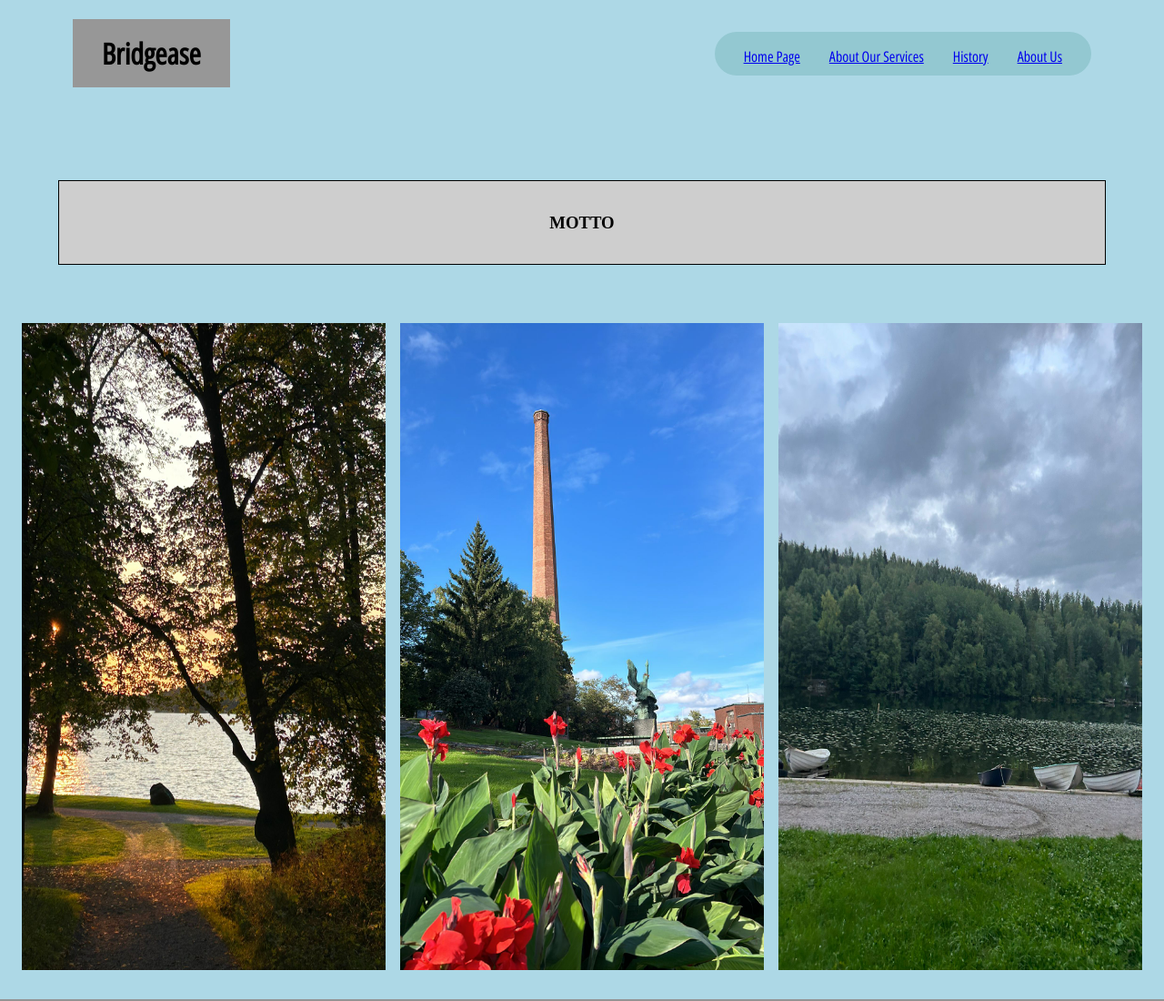
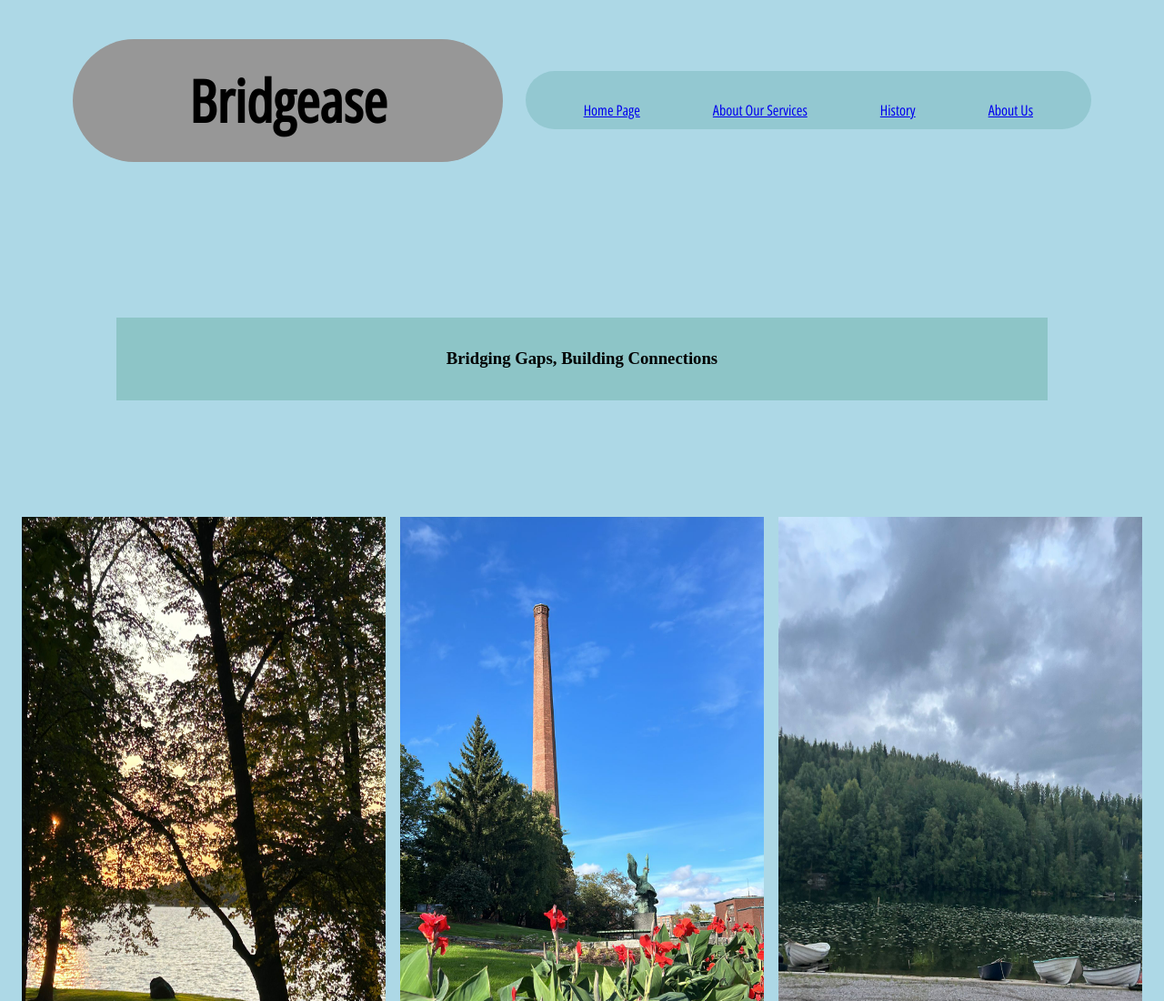
Before and after one commit to malykoszmar/Bridgease, a plain HTML site: page index.html in a window 1280 px wide. Shown: the top 1100 px of the page at 91% size. Drawn offline with Linux system fonts and the light colour scheme.

Commit message:
wrote  motto

```diff
--- a/index.html
+++ b/index.html
@@ -24,7 +24,7 @@
     </div>
 
     <div class="mottoContainer">
-        <h3>MOTTO</h3>
+        <h3>Bridging Gaps, Building Connections</h3>
     </div>
 
     <div class="pictureContainer">
--- a/style.css
+++ b/style.css
@@ -28,26 +28,27 @@ body {
     height: 2rem;
     display: flex;
     flex-direction: row;
-    gap: 2rem;
-    padding-top: 1rem;
-    padding-left: 2rem;
-    padding-right: 2rem;
+    gap: 5rem;
+    padding-top: 2rem;
+    padding-left: 4rem;
+    padding-right: 4rem;
 }
 
 .logo {
-    padding: 1rem;
-    padding-left: 2rem;
-    padding-right: 2rem;
+    border-radius: 5rem;
+    padding: 1.5rem;
+    padding-left: 8rem;
+    padding-right: 8rem;
     background-color: rgb(151, 151, 151);
     color: rgb(0, 0, 0);
+    font-size: 4rem;
 }
 
 .mottoContainer {
     text-align: center;
-    border-color: rgb(206, 206, 206);
-    border: 0.1rem solid;
-    background-color: rgb(206, 206, 206);
-    margin: 4rem;
+    border-color: rgb(121, 121, 121);
+    background-color: rgb(141, 197, 199);
+    margin: 8rem;
     padding-top: 1rem;
     padding-bottom: 1rem;
 }
```
Also changed, not shown: RacingSansOne-Regular.ttf (added).
